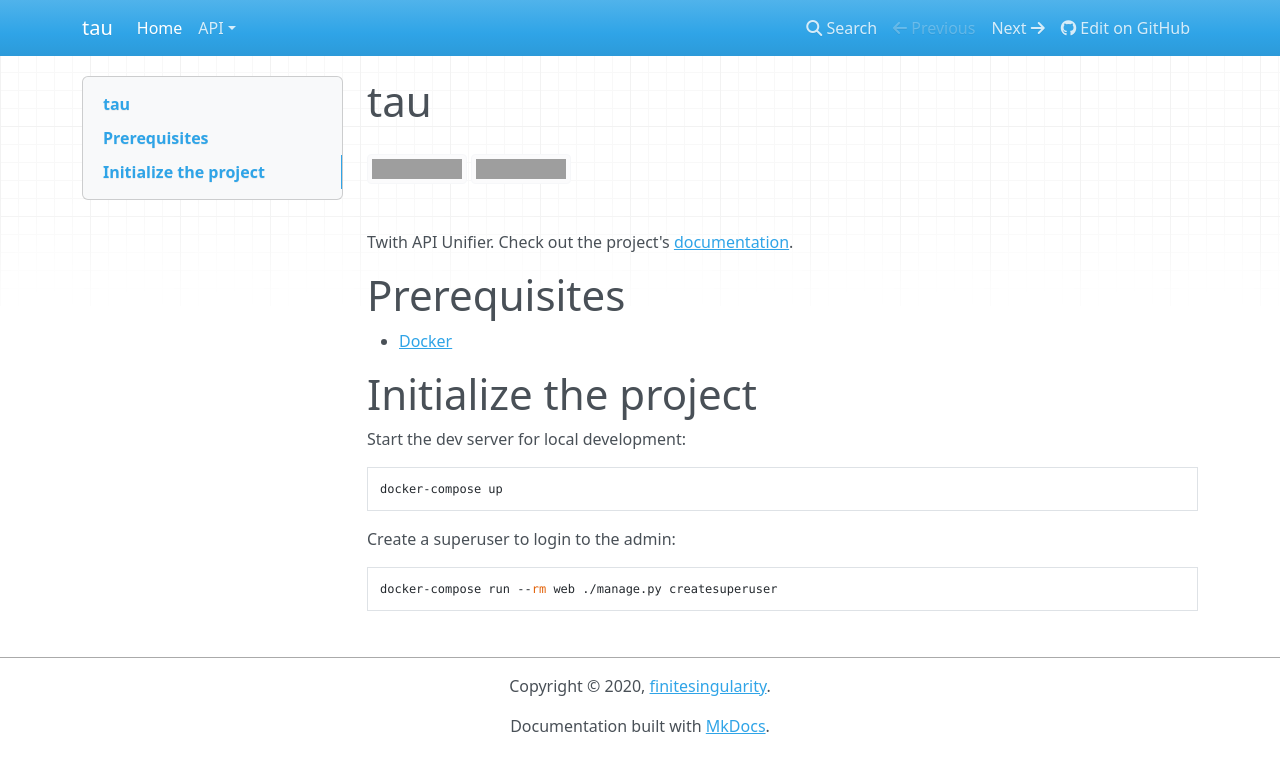
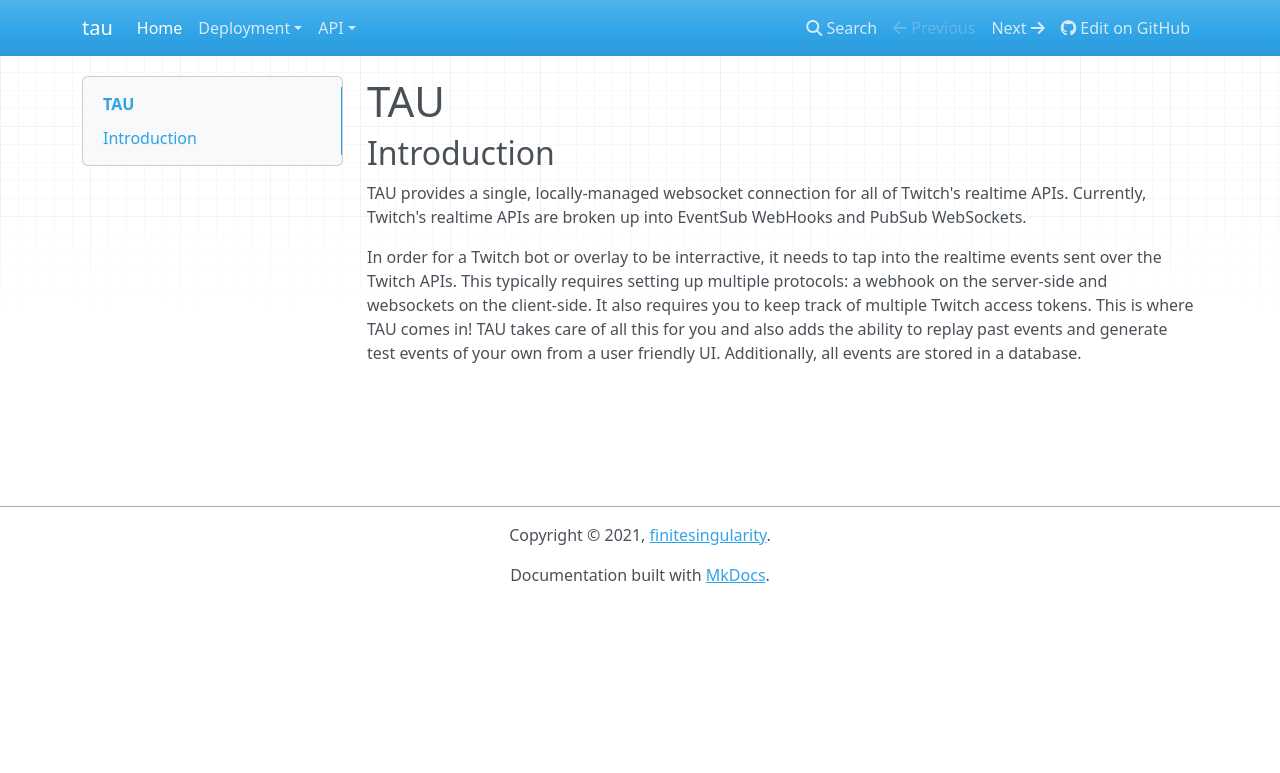
Before and after one commit to Team-TAU/tau, an MkDocs documentation site: the page built from docs/index.md, in a window 1280 px wide. Shown: the top 773 px of the page. Built offline with MkDocs 1.6.1, drawn with Linux system fonts in a browser that asks for light colours; nearby versions of some CDN libraries; grey boxes are pictures that could not be loaded.

Commit message:
Initial docs structure

````diff
--- /dev/null
+++ b/docs/deployment/cloud.md
@@ -0,0 +1 @@
+# TAU Cloud Deployment
--- a/docs/index.md
+++ b/docs/index.md
@@ -1,24 +1,6 @@
-# tau
+# TAU
 
-[![Build Status](https://travis-ci.org/finitesingularity/tau.svg?branch=master)](https://travis-ci.org/finitesingularity/tau)
-[![Built with](https://img.shields.io/badge/Built_with-Cookiecutter_Django_Rest-F7B633.svg)](https://github.com/agconti/cookiecutter-django-rest)
+## Introduction
+TAU provides a single, locally-managed websocket connection for all of Twitch's realtime APIs. Currently, Twitch's realtime APIs are broken up into EventSub WebHooks and PubSub WebSockets.
 
-Twith API Unifier. Check out the project's [documentation](http://finitesingularity.github.io/tau/).
-
-# Prerequisites
-
-- [Docker](https://docs.docker.com/docker-for-mac/install/)
-
-# Initialize the project
-
-Start the dev server for local development:
-
-```bash
-docker-compose up
-```
-
-Create a superuser to login to the admin:
-
-```bash
-docker-compose run --rm web ./manage.py createsuperuser
-```
+In order for a Twitch bot or overlay to be interractive, it needs to tap into the realtime events sent over the Twitch APIs. This typically requires setting up multiple protocols: a webhook on the server-side and websockets on the client-side. It also requires you to keep track of multiple Twitch access tokens. This is where TAU comes in! TAU takes care of all this for you and also adds the ability to replay past events and generate test events of your own from a user friendly UI. Additionally, all events are stored in a database.
--- a/mkdocs.yml
+++ b/mkdocs.yml
@@ -2,11 +2,14 @@
 site_description: Twith API Unifier
 repo_url: https://github.com/finitesingularity/tau
 site_dir: site
-copyright: Copyright &copy; 2020, <a href="https://github.com/finitesingularity">finitesingularity</a>.
-dev_addr: 0.0.0.0:8001
+copyright: Copyright &copy; 2021, <a href="https://github.com/finitesingularity">finitesingularity</a>.
+dev_addr: 0.0.0.0:8007
 
 nav:
   - Home: 'index.md'
+  - Deployment:
+    - Local: 'deployment/local.md'
+    - Cloud: 'deployment/cloud.md'
   - API:
     - Authentication: 'api/authentication.md'
     - Users: 'api/users.md'
````
Also changed, not shown: docs/deployment/local.md (added, +86 -0 lines), docs/deployment/twitch_dev.md (added, +16 -0 lines).
